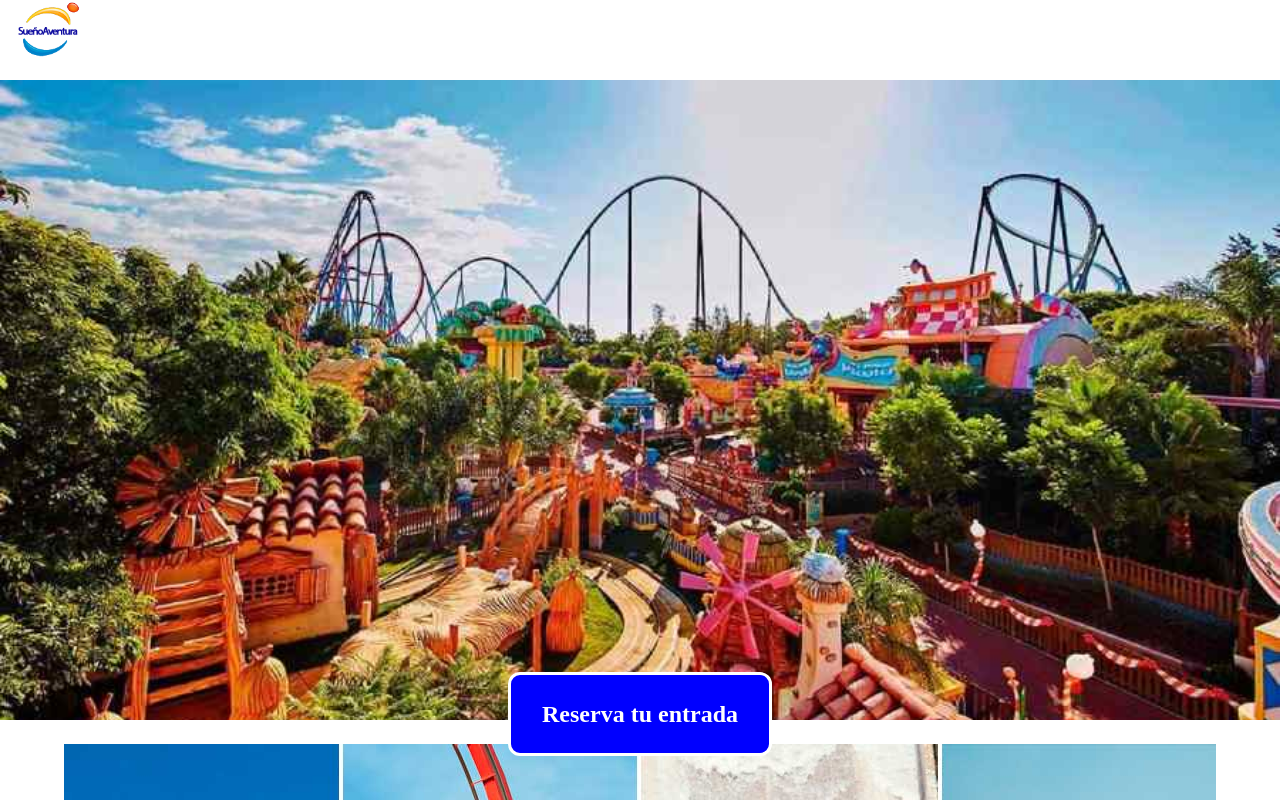
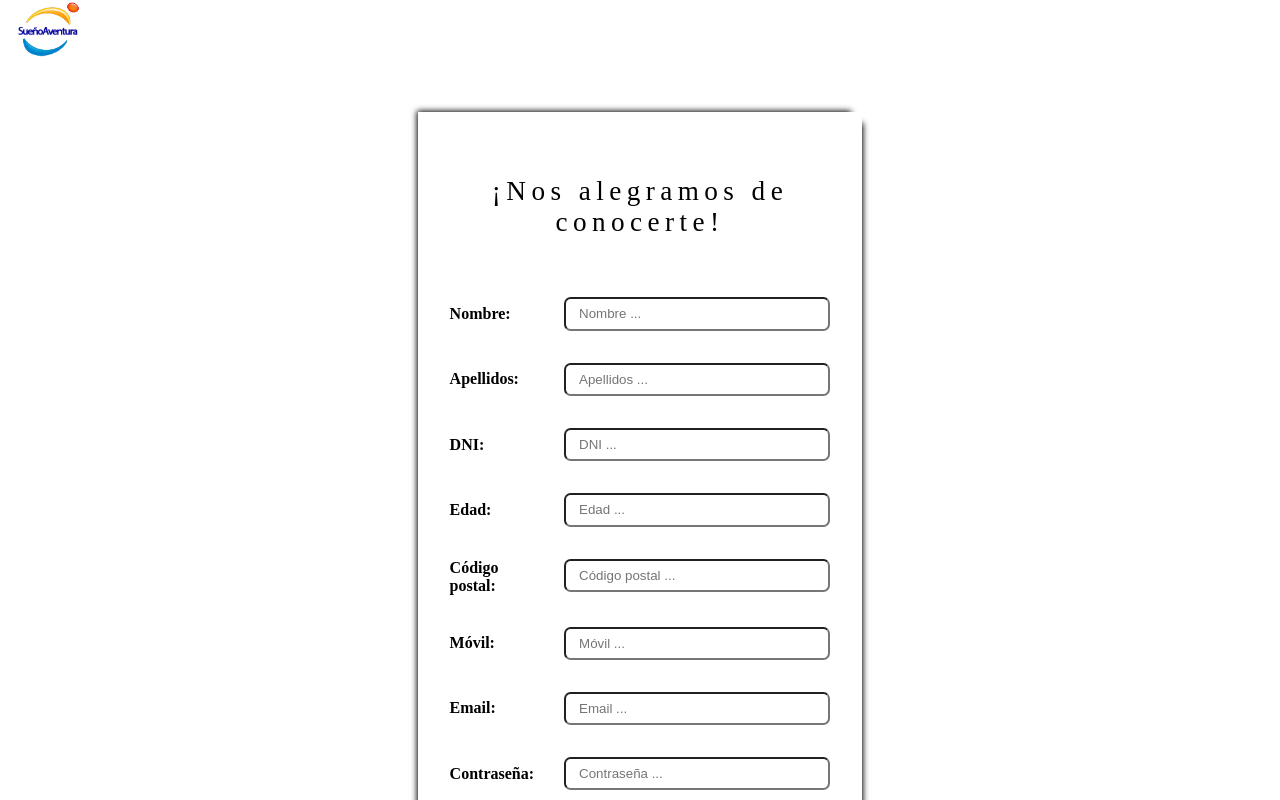
Before and after one commit to hmateu/frontendFinalProjectReact, a React (Vite) app: page /register in a window 1280 px wide. Before the commit this address led to /. Shown: the top 800 px of the page. Built offline with nearby package versions, Linux system fonts and the light colour scheme.

Commit message:
feat: Creates register view

```diff
--- a/src/App.css
+++ b/src/App.css
@@ -27,6 +27,7 @@
   letter-spacing: .2em;
   text-align: center;
   margin-bottom: 1em;
+  width: 11em;
 }
 
 /* Forms */
@@ -35,7 +36,8 @@
   flex-direction: column;
   row-gap: 1em;
   padding: 1em;
-  margin-top: 3em;
+  margin-top: 1em;
+  margin-bottom: 1em;
 }
 
 .dataForm {
@@ -46,12 +48,17 @@
 .textForm {
   font-weight: bold;
   align-self: center;
+  width: 6em;
 }
 
 /* Laptop Query */
 @media screen and (min-width:1200px) {
   .pageStyle {
     min-height: 78vh;
+  }
+
+  .viewTitle {
+    width: 14em;
   }
 
   .formStyle {
@@ -61,5 +68,6 @@
     row-gap: 2em;
     padding: 4em 2em;
     margin-top: 2em;
+    margin-bottom: 3em;
   }
 }
--- a/src/pages/Body/Body.jsx
+++ b/src/pages/Body/Body.jsx
@@ -2,6 +2,7 @@ import React from "react";
 import { Navigate, Route, Routes } from "react-router-dom";
 import { Home } from "../Home/Home";
 import { Login } from "../Login.jsx/Login";
+import { Register } from "../Register/Register";
 
 export const Body = () => {
     return (
@@ -9,6 +10,7 @@ export const Body = () => {
             <Route path="*" element={<Navigate to='/' />} />
             <Route path="/" element={<Home />} />
             <Route path="/login" element={<Login />} />
+            <Route path="/register" element={<Register />} />
         </Routes>
     );
 }
--- a/src/pages/Login.jsx/Login.jsx
+++ b/src/pages/Login.jsx/Login.jsx
@@ -12,10 +12,10 @@ export const Login = () => {
                 </div>
                 <div className="dataForm">
                     <div className="textForm">
-                        Usuario:
+                        Email:
                     </div>
                     <InputField
-                        type={"text"}
+                        type={"email"}
                         name={"email"}
                         classDesign={"inputFieldStyle"}
                         placeholder={"Email ..."}
--- /dev/null
+++ b/src/pages/Register/Register.jsx
@@ -0,0 +1,118 @@
+import React from "react";
+import { InputField } from "../../common/inputField/inputField";
+import { FormBtn } from "../../common/FormBtn/FormBtn";
+
+export const Register = () => {
+    return (
+        <div className="pageStyle">
+            <div className="formStyle">
+                <div className="viewTitle">
+                    ¡Nos alegramos de conocerte!
+                </div>
+                <div className="dataForm">
+                    <div className="textForm">
+                        Nombre:
+                    </div>
+                    <InputField
+                        type={"text"}
+                        name={"name"}
+                        classDesign={"inputFieldStyle"}
+                        placeholder={"Nombre ..."}
+                    />
+                </div>
+                <div className="dataForm">
+                    <div className="textForm">
+                        Apellidos:
+                    </div>
+                    <InputField
+                        type={"text"}
+                        name={"surname"}
+                        classDesign={"inputFieldStyle"}
+                        placeholder={"Apellidos ..."}
+                    />
+                </div>
+                <div className="dataForm">
+                    <div className="textForm">
+                        DNI:
+                    </div>
+                    <InputField
+                        type={"text"}
+                        name={"dni"}
+                        classDesign={"inputFieldStyle"}
+                        placeholder={"DNI ..."}
+                    />
+                </div>
+                <div className="dataForm">
+                    <div className="textForm">
+                        Edad:
+                    </div>
+                    <InputField
+                        type={"text"}
+                        name={"age"}
+                        classDesign={"inputFieldStyle"}
+                        placeholder={"Edad ..."}
+                    />
+                </div>
+                <div className="dataForm">
+                    <div className="textForm">
+                        Código postal:
+                    </div>
+                    <InputField
+                        type={"text"}
+                        name={"cp"}
+                        classDesign={"inputFieldStyle"}
+                        placeholder={"Código postal ..."}
+                    />
+                </div>
+                <div className="dataForm">
+                    <div className="textForm">
+                        Móvil:
+                    </div>
+                    <InputField
+                        type={"text"}
+                        name={"mobile"}
+                        classDesign={"inputFieldStyle"}
+                        placeholder={"Móvil ..."}
+                    />
+                </div>
+                <div className="dataForm">
+                    <div className="textForm">
+                        Email:
+                    </div>
+                    <InputField
+                        type={"email"}
+                        name={"email"}
+                        classDesign={"inputFieldStyle"}
+                        placeholder={"Email ..."}
+                    />
+                </div>
+                <div className="dataForm">
+                    <div className="textForm">
+                        Contraseña:
+                    </div>
+                    <InputField
+                        type={"password"}
+                        name={"password"}
+                        classDesign={"inputFieldStyle"}
+                        placeholder={"Contraseña ..."}
+                    />
+                </div>
+                <div className="dataForm">
+                    <div className="textForm">
+                        Repite la contraseña:
+                    </div>
+                    <InputField
+                        type={"password"}
+                        name={"repeatPassword"}
+                        classDesign={"inputFieldStyle"}
+                        placeholder={"Repite la contraseña ..."}
+                    />
+                </div>
+                <FormBtn
+                    name={"Regístrate"}
+                    pathClick={() => { }}
+                />
+            </div>
+        </div>
+    );
+}
```
